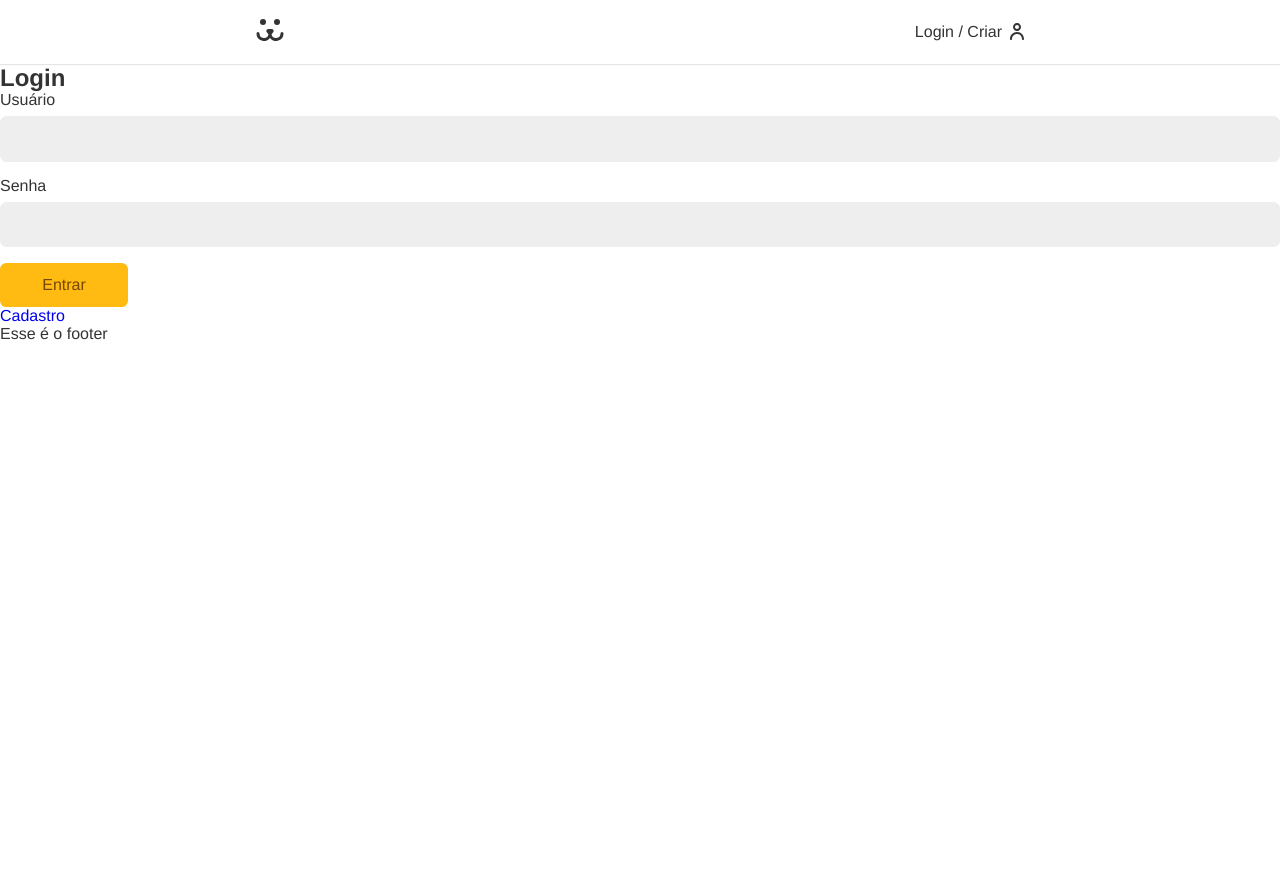
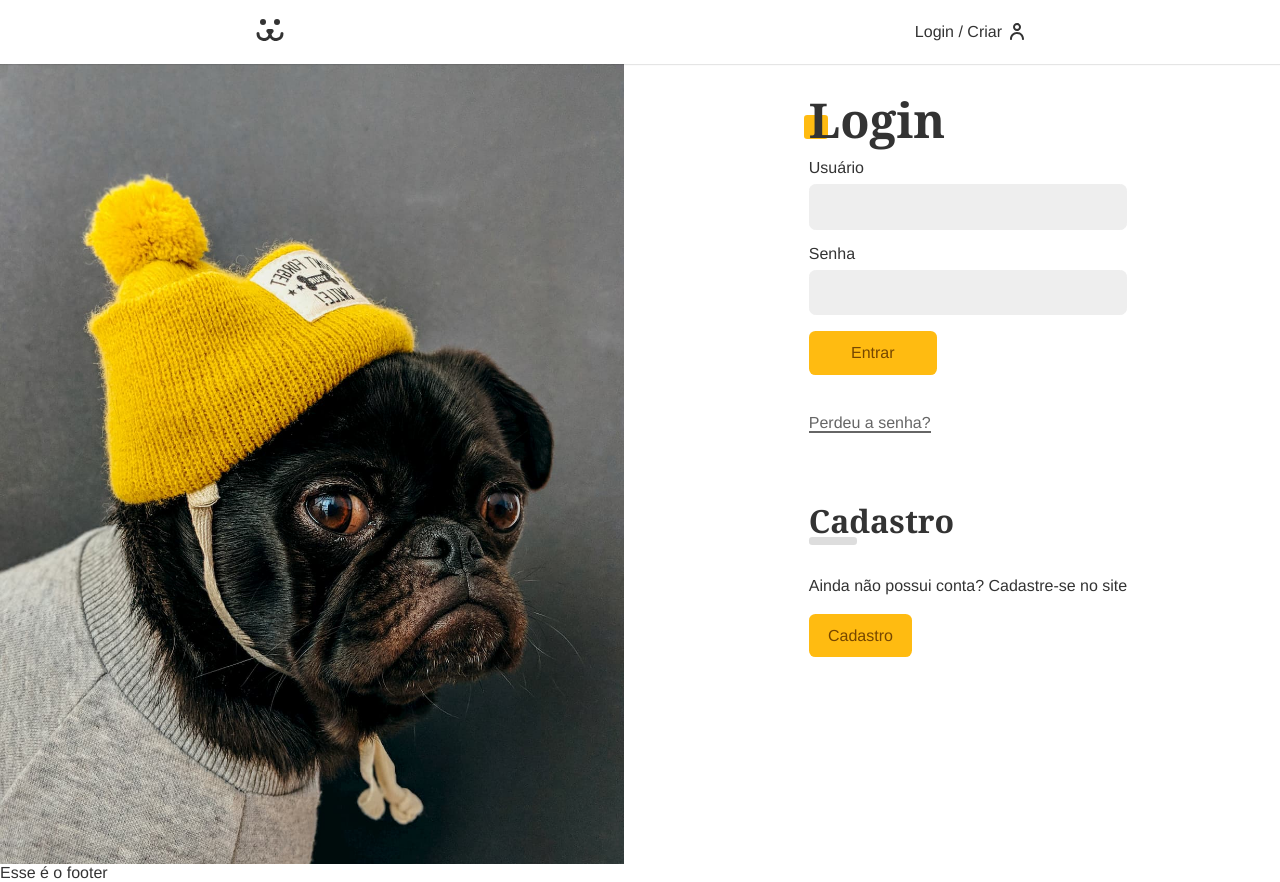
Before and after one commit to LuuizFeelipe/dogs-social-network, a React (Vite) app: page /login in a window 1280 px wide. Before the commit the page ends 800 px from the top, so only its background shows below. Built offline with nearby package versions, Linux system fonts and the light colour scheme.

Commit message:
Feat: adiciona useFetch e realiza melhoria em elementos

```diff
--- a/src/App.css
+++ b/src/App.css
@@ -6,7 +6,7 @@
   margin: 0;
   color: #333;
   --type-first: Helvetica, Arial, sans-serif;
-  --type-second: 'Spectral', Georgia;
+  --type-second: 'Spectral', georgia;
   font-family: var(--type-first);
   padding-top: 4rem;
 }
@@ -29,6 +29,7 @@
 
 a {
   text-decoration: none;
+  color: #333;
 }
 
 img {
@@ -49,3 +50,38 @@
   padding: 0 1rem;
   margin: 0 auto;
 }
+
+.title {
+  font-family: var(--type-second);
+  line-height: 1;
+  font-size: 3rem;
+  margin: 1rem 0;
+  position: relative;
+  z-index: 1;
+}
+
+.title::after {
+  content: "";
+  display: block;
+  width: 1.5rem;
+  height: 1.5rem;
+  background: #fb1;
+  position: absolute;
+  bottom: 5px;
+  left: -5px;
+  border-radius: .2rem;
+  z-index: -1;
+}
+
+.animeLeft {
+  opacity: 0;
+  transform: translateX(-20px);
+  animation: animeLeft .3s forwards;
+}
+
+@keyframes animeLeft {
+  to {
+    opacity: 1;
+    transform: initial;
+  }
+}
--- /dev/null
+++ b/src/Components/Helper/Error.jsx
@@ -0,0 +1,9 @@
+
+const Error = ({error}) => {
+  if(!error) return null
+  return (
+    <p style={{color: "#f31", margin: "1rem 0"}}>{error}</p>
+  )
+}
+
+export default Error
--- a/src/Components/Login/Login.jsx
+++ b/src/Components/Login/Login.jsx
@@ -1,10 +1,11 @@
 import { Route, Routes, Navigate} from 'react-router-dom'
 import LoginForm from './LoginForm'
-import LoginCreate from './LoginForm'
-import LoginPasswordLost from './LoginForm'
-import LoginPasswordReset from './LoginForm'
+import LoginCreate from './LoginCreate'
+import LoginPasswordLost from './LoginPasswordLost'
+import LoginPasswordReset from './LoginPasswordReset'
 import React from 'react';
 import { UserContext } from '../../Context/User/UserContext'
+import styles from './Login.module.css'
 
 const Login = () => {
   const { login } = React.useContext(UserContext);
@@ -12,7 +13,8 @@
   if(login) return <Navigate to="/conta" />
 
   return (
-    <div>
+    <section className={styles.login}>
+      <div className={styles.forms}>
         <Routes >
           <Route path='/' element={<LoginForm />}/>
           <Route path='criar' element={<LoginCreate />}/>
@@ -20,6 +22,7 @@
           <Route path='resetar' element={<LoginPasswordReset />}/>
         </Routes>
       </div>
+    </section>
   )
 }
 
--- /dev/null
+++ b/src/Components/Login/Login.module.css
@@ -0,0 +1,32 @@
+.login {
+  display: grid;
+  grid-template-columns: 1fr 1fr;
+  min-height: 100vh;
+  gap: 2rem;
+}
+
+.login::before {
+  display: block;
+  content: "";
+  background: url("../../Assets/login.jpg") no-repeat center center;
+  background-size: cover;
+}
+
+.forms {
+  padding: 1rem;
+  justify-self: center;
+}
+
+@media (max-width: 40rem) {
+  .login {
+    grid-template-columns: 1fr;
+  }
+
+  login::before {
+    display: none;
+  }
+
+  .forms {
+    max-width: 100%;
+  }
+}
--- a/src/Components/Login/LoginCreate.jsx
+++ b/src/Components/Login/LoginCreate.jsx
@@ -0,0 +1,49 @@
+import Input from "../Forms/Input.jsx";
+import Button from "../Forms/Button.jsx";
+import useForm from "../../Hooks/useForm.jsx";
+import { USER_POST } from "../../api.jsx";
+import React from "react";
+import { UserContext } from "../../Context/User/UserContext.jsx"
+import useFetch from "../../Hooks/useFetch.jsx";
+import Error from "../Helper/Error.jsx";
+
+const LoginCreate = () => {
+  const username = useForm();
+  const email = useForm("email");
+  const password = useForm();
+  const { loading, error, request } = useFetch();
+
+  const { userLogin } = React.useContext(UserContext);
+
+  async function handleSubmit(event) {
+    event.preventDefault();
+
+    const {url, options} = USER_POST({
+      username: username.value,
+      email: email.value,
+      password: password.value
+    });
+
+    const { response } = await request(url, options);
+    if(response.ok) userLogin(username.value, password.value);
+  }
+
+  return (
+    <section className="animeLeft">
+      <h1 className="title">Cadastre-se</h1>
+      <form onSubmit={handleSubmit}>
+        <Input label="Usuário" type="text" name="username" {...username}/>
+        <Input label="Email" type="email" name="email" {...email} />
+        <Input label="Senha" type="password" name="password" {...password} />
+        {loading ? (
+          <Button disabled>Carregando...</Button>
+        ) : (
+          <Button>Cadastrar</Button>
+        )}
+        <Error error={error} />
+      </form>
+    </section>
+  )
+}
+
+export default LoginCreate
--- a/src/Components/Login/LoginForm.jsx
+++ b/src/Components/Login/LoginForm.jsx
@@ -4,6 +4,9 @@
 import useForm from '../../Hooks/useForm';
 import { UserContext } from '../../Context/User/UserContext';
 import React from 'react';
+import Error from '../Helper/Error';
+import styles from './LoginForm.module.css';
+import stylesBtn from '../Forms/Button.module.css'
 
 const LoginForm = () => {
   const username = useForm();
@@ -20,9 +23,9 @@
   }
 
   return (
-    <section>
-      <h1>Login</h1>
-      <form onSubmit={handleSubmit}>
+    <section className="animeLeft">
+      <h1 className="title">Login</h1>
+      <form className={styles.form} onSubmit={handleSubmit}>
         <Input label="Usuário" type="text" name="username" {...username} />
         <Input label="Senha" type="password" name="password" {...password} />
         {loading ? (
@@ -30,10 +33,15 @@
         ) : (
           <Button>Entrar</Button>
         )}
-        {error && <p>{error}</p>}
+        <Error error={error}/>
       </form>
+      <Link className={styles.perdeu} to="/login/perdeu">Perdeu a senha?</Link>
 
-      <Link to="/login/criar">Cadastro</Link>
+      <div className={styles.cadastro}>
+        <h2 className={styles.subtitle}>Cadastro</h2>
+        <p>Ainda não possui conta? Cadastre-se no site</p>
+        <Link className={stylesBtn.button} to="/login/criar">Cadastro</Link>
+      </div>
     </section>
   );
 };
--- /dev/null
+++ b/src/Components/Login/LoginForm.module.css
@@ -0,0 +1,41 @@
+.form {
+  margin-bottom: 2rem;
+}
+
+.perdeu {
+  display: inline-block;
+  color: #666;
+  padding: .5rem 0;
+  line-height: 1;
+}
+
+.perdeu::after {
+  content: "";
+  height: 2px;
+  width: 100%;
+  background: currentColor;
+  display: block;
+}
+
+.cadastro {
+  margin-top: 4rem;
+}
+
+.cadastro p {
+  margin: 2rem 0;
+}
+
+.subtitle {
+  font-family: var(--type-second);
+  line-height: 1;
+  font-size: 2rem;
+}
+
+.subtitle::after {
+  content: "";
+  display: block;
+  background: #ddd;
+  height: .5rem;
+  width: 3rem;
+  border-radius: .2rem;
+}
--- /dev/null
+++ b/src/Hooks/useFetch.jsx
@@ -0,0 +1,40 @@
+/* eslint-disable no-unsafe-finally */
+import React from 'react'
+
+const useFetch = () => {
+  const [data, setData] = React.useState(null);
+  const [error, setError] = React.useState(null);
+  const [loading, setLoading] = React.useState(false);
+
+  const request = React.useCallback(async ({url, options}) => {
+    let response;
+    let json;
+
+    try {
+      setError(null);
+      setLoading(true);
+
+      response = await fetch(url, options);
+      json = await response.json();
+      if(!response.ok) throw new Error(`${json.message}`);
+
+    } catch(err) {
+      json = null;
+      setError(err.message);
+
+    } finally {
+      setData(json);
+      setLoading(false);
+      return { response, json };
+    }
+  }, [])
+
+  return {
+    data,
+    loading,
+    error,
+    request
+  };
+}
+
+export default useFetch
--- a/src/api.jsx
+++ b/src/api.jsx
@@ -37,3 +37,16 @@
     }
   }
 }
+
+export function USER_POST(body) {
+  return {
+    url: API_URL + '/api/user',
+    options: {
+      method: 'POST',
+      headers: {
+        'Content-type': 'application/json'
+      },
+      body: JSON.stringify(body)
+    }
+  }
+}
```
Lines whose indentation alone changed are shown as unchanged.
